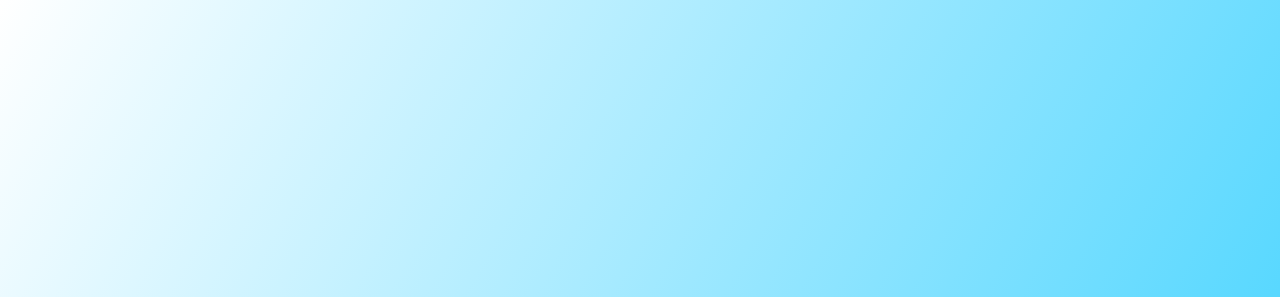
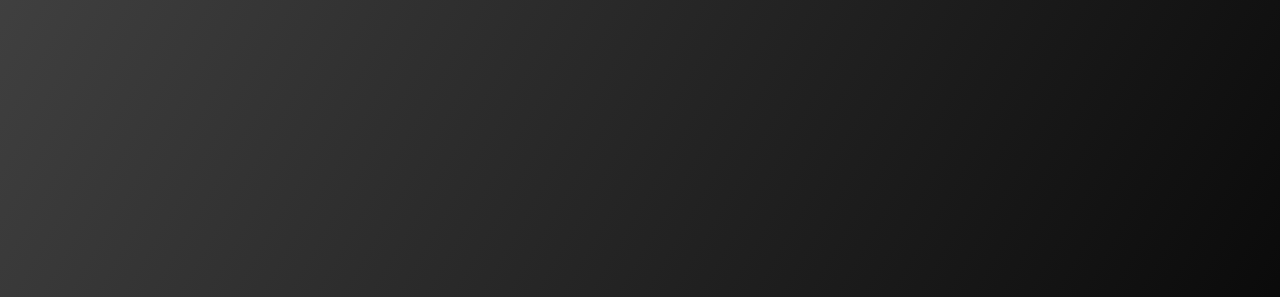
Before and after one commit to GabrielSantosz/Projeto-Relogio, a plain HTML site: page index.html in a window 1280 px wide. Shown: the top 297 px of the page. Drawn offline with nearby package versions, Linux system fonts and the light colour scheme.

Commit message:
Projeto-Relogio

```diff
--- a/css/style.css
+++ b/css/style.css
@@ -8,7 +8,7 @@
 
 body {
     height: 100vh;
-    background: linear-gradient(120deg, #ffffffd8, #15c8ffda);
+    background: linear-gradient(120deg, #1d1d1dd8, #000000);
     display: flex;
     align-items: center;
     justify-content: center;
```
